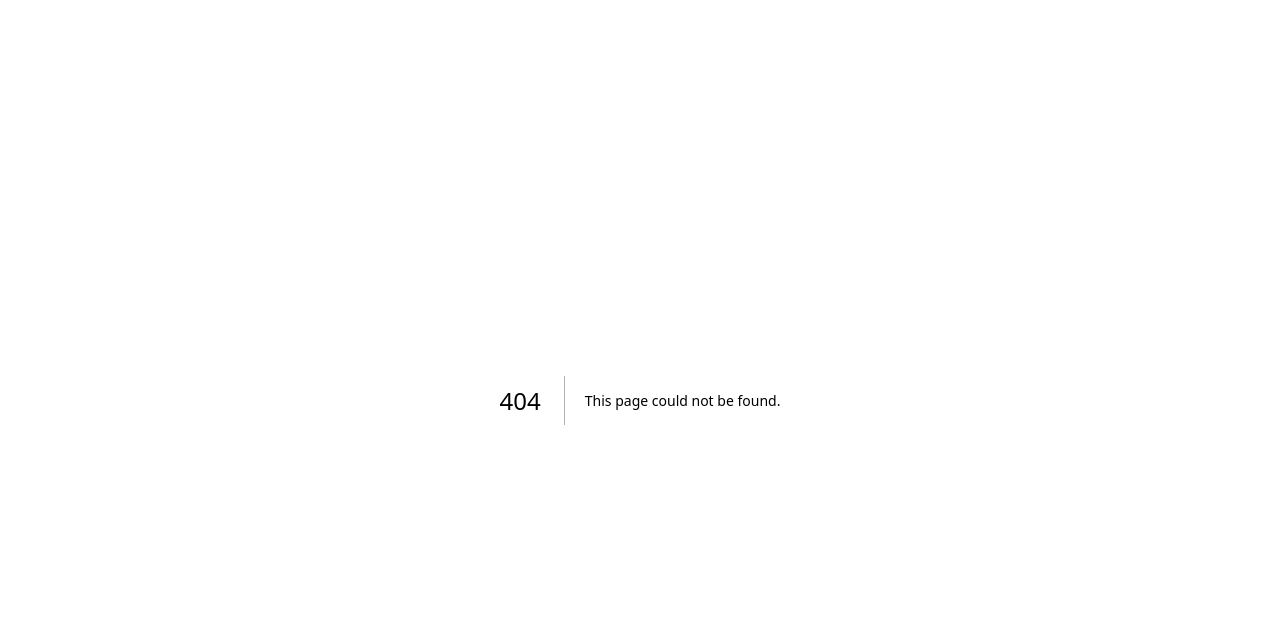
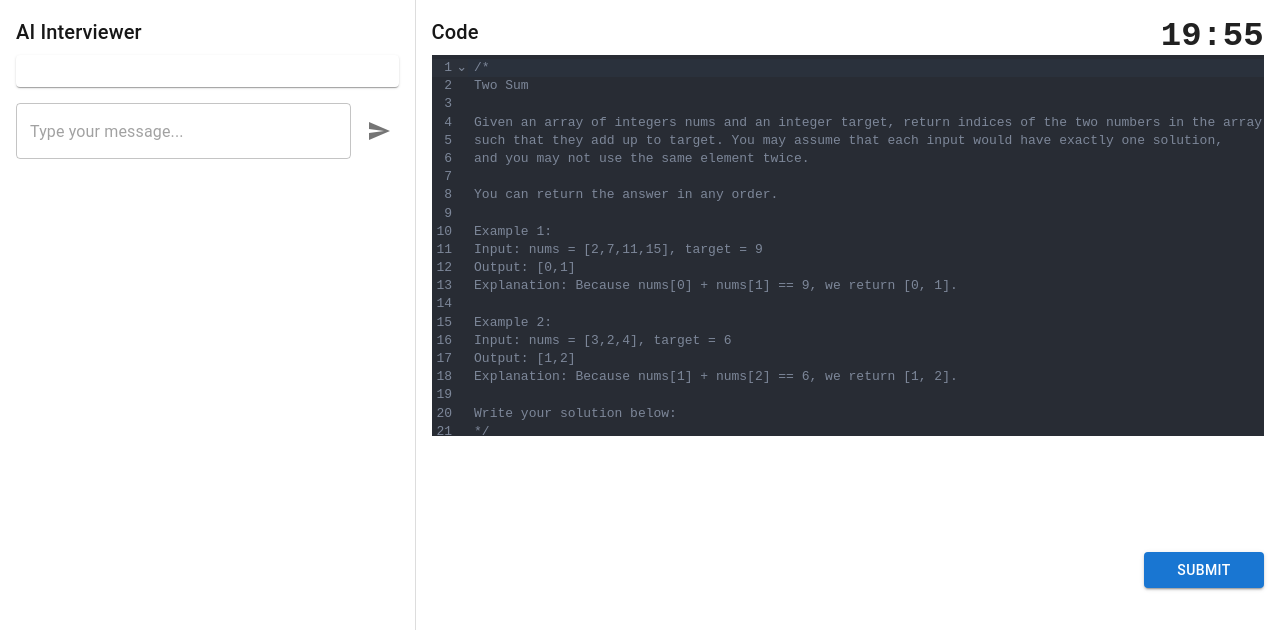
Before and after one commit to gabrielchuv/ai-interviewer, a Next.js app: page /interview in a window 1280 px wide. Before the commit this address had no page. Shown: the top 630 px of the page. Built offline with nearby package versions, Linux system fonts and the light colour scheme.

Commit message:
Add landingpage as root page, create interview page containing contents of current root page, add timer, add two sum question

```diff
--- a/app/components/CodeEditor.tsx
+++ b/app/components/CodeEditor.tsx
@@ -1,19 +1,77 @@
-import { Box, Typography } from '@mui/material';
+'use client';
+
+import { Box, Button, Typography } from '@mui/material';
 import CodeMirror from '@uiw/react-codemirror';
 import { javascript } from '@codemirror/lang-javascript';
 
+const initialCode = `/*
+Two Sum
+
+Given an array of integers nums and an integer target, return indices of the two numbers in the array
+such that they add up to target. You may assume that each input would have exactly one solution,
+and you may not use the same element twice.
+
+You can return the answer in any order.
+
+Example 1:
+Input: nums = [2,7,11,15], target = 9
+Output: [0,1]
+Explanation: Because nums[0] + nums[1] == 9, we return [0, 1].
+
+Example 2:
+Input: nums = [3,2,4], target = 6
+Output: [1,2]
+Explanation: Because nums[1] + nums[2] == 6, we return [1, 2].
+
+Write your solution below:
+*/
+
+function twoSum(nums: number[], target: number): number[] {
+    // Your solution here
+
+}`;
+
 export function CodeEditor() {
+  const handleSubmit = () => {
+    // Will be implemented later
+    console.log('Submit clicked');
+  };
+
   return (
-    <Box sx={{ flex: 2, padding: 2 }}>
+    <Box
+      sx={{
+        flex: 2,
+        padding: 2,
+        display: 'flex',
+        flexDirection: 'column',
+        height: '100%'
+      }}
+    >
       <Typography variant="h6" gutterBottom>
         Code
       </Typography>
       <CodeMirror
-        value="// Write your code here"
-        height="500px"
+        value={initialCode}
+        height="calc(100% - 100px)"
         extensions={[javascript()]}
         theme="dark"
       />
+      <Box
+        sx={{
+          display: 'flex',
+          justifyContent: 'flex-end',
+          mt: 2
+        }}
+      >
+        <Button
+          variant="contained"
+          color="primary"
+          onClick={handleSubmit}
+          sx={{ width: '120px' }}
+        >
+          Submit
+        </Button>
+      </Box>
     </Box>
   );
 }
--- /dev/null
+++ b/app/components/Timer.tsx
@@ -0,0 +1,48 @@
+'use client';
+
+import { Box, Typography } from '@mui/material';
+import { useEffect, useState } from 'react';
+
+const formatTime = (seconds: number): string => {
+  const minutes = Math.floor(seconds / 60);
+  const remainingSeconds = seconds % 60;
+  return `${minutes.toString().padStart(2, '0')}:${remainingSeconds.toString().padStart(2, '0')}`;
+};
+
+export const Timer = () => {
+  const [timeLeft, setTimeLeft] = useState(20 * 60); // 20 minutes in seconds
+
+  useEffect(() => {
+    const timer = setInterval(() => {
+      setTimeLeft((prevTime) => {
+        if (prevTime <= 0) {
+          clearInterval(timer);
+          return 0;
+        }
+        return prevTime - 1;
+      });
+    }, 1000);
+
+    return () => clearInterval(timer);
+  }, []);
+
+  return (
+    <Box
+      position="absolute"
+      top={16}
+      right={16}
+      zIndex={1000}
+    >
+      <Typography
+        variant="h4"
+        sx={{
+          fontFamily: 'monospace',
+          fontWeight: 'bold',
+          color: 'text.primary'
+        }}
+      >
+        {formatTime(timeLeft)}
+      </Typography>
+    </Box>
+  );
+};
--- /dev/null
+++ b/app/interview/page.tsx
@@ -0,0 +1,50 @@
+'use client';
+
+import { Box } from '@mui/material';
+import { useState } from 'react';
+import { ChatWindow } from '../components/ChatWindow';
+import { CodeEditor } from '../components/CodeEditor';
+import { Timer } from '../components/Timer';
+import { sendMessage } from '../services/chat';
+
+interface Message {
+  role: 'user' | 'ai';
+  text: string;
+}
+
+export default function Interview() {
+  const [conversation, setConversation] = useState<Message[]>([]);
+  const [input, setInput] = useState<string>('');
+
+  const handleSubmit = async () => {
+    if (!input) return;
+
+    setConversation(prev => [...prev, { role: 'user', text: input }]);
+    setInput('');
+
+    try {
+      const response = await sendMessage(input);
+      setConversation(prev => [...prev, { role: 'ai', text: response }]);
+    } catch (error) {
+      setConversation(prev => [...prev, {
+        role: 'ai',
+        text: 'Sorry, there was an error processing your request. Please try again later.'
+      }]);
+    }
+  };
+
+  return (
+    <Box position="relative" sx={{ height: '100vh' }}>
+      <Timer />
+      <Box display="flex" sx={{ height: '100%' }}>
+        <ChatWindow
+          conversation={conversation}
+          input={input}
+          setInput={setInput}
+          handleSubmit={handleSubmit}
+        />
+        <CodeEditor />
+      </Box>
+    </Box>
+  );
+}
```
Also changed, not shown: app/page.tsx (+28 -38 lines).
